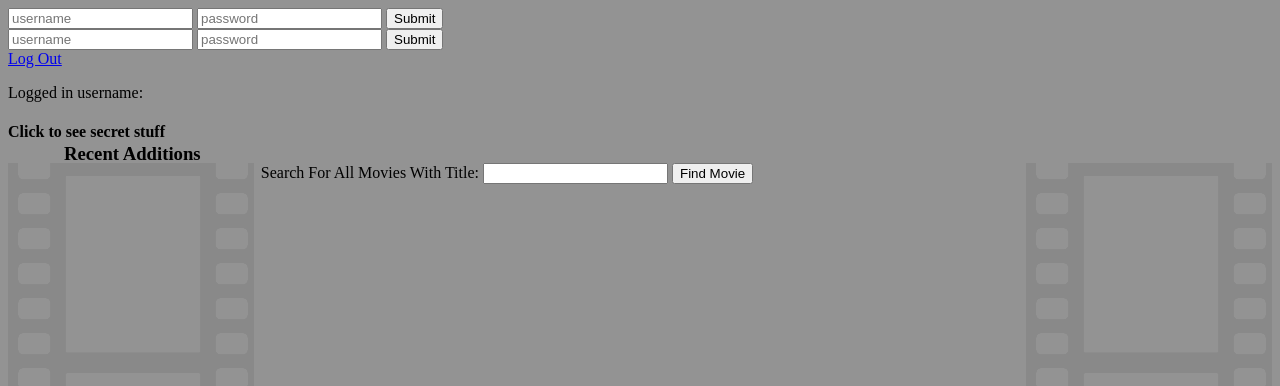
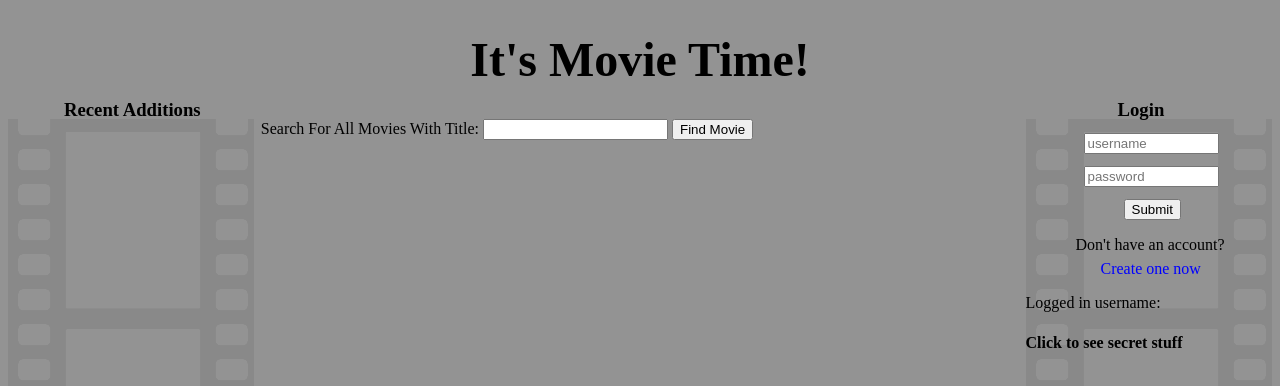
Before and after one commit to JoshEdgell/movie_app_frontend, a website: page public/index.html in a window 1280 px wide. Drawn offline with nearby package versions, Linux system fonts and the light colour scheme; no server answers.

Commit message:
did some index styling

```diff
--- a/public/app.js
+++ b/public/app.js
@@ -4,9 +4,7 @@ app.controller('MainController', ['$http', function($http){
   const controller = this;
   this.url = 'http://localhost:3000/';
   this.allMovies = [];
-  // =====INSERT===
   this.user = {};
-  // =====INSERT===
   this.allUsers = [];
   this.fiveMostRecentMovies = [];
   this.searchResults = [];
@@ -22,10 +20,15 @@ app.controller('MainController', ['$http', function($http){
   };
   this.newReviewText = '';
   this.requestedMovieId = 0;
+  // Center Div Displays
   this.displaySearchForm = true;
   this.displaySearchResults = false;
   this.displaySingleMovie = false;
   this.displayReviewEdit = false;
+  // Right Div Displays
+  this.displayLogin = true;
+  this.displayRegistration = false;
+  this.displayLogout = false;
   this.hideAllCenterDivs = function(){
     this.displaySearchResults = false;
     this.displaySingleMovie = false;
@@ -231,14 +234,23 @@ app.controller('MainController', ['$http', function($http){
       console.log(error, 'error from review edit');
     })
   };
+  this.displayRegistrationDiv = function(){
+    this.displayRegistration = true;
+    this.displayLogin = false;
+  }
 
+
+
+    // =============Put at bottom when finished=============
   this.getAllApiMovies();
   // this.getAllUsers();
+  // =======================================================
 
 // ============LOGIN METHODS BELOW=========
 
 //user account create///
    this.CreateUser = function(userPass) {
+     this.displayLogout = true;
      console.log('creating user');
      $http({
        method: 'POST',
--- a/public/index.html
+++ b/public/index.html
@@ -14,38 +14,7 @@
 
   <body ng-controller="MainController as ctrl">
 
-
-<!-- =========LOGIN INFO BELOW============= -->
-    <!-- //login form// -->
-        <form ng-submit="ctrl.login(userPass)">
-          <input type="text" ng-model="userPass.username" placeholder="username"/>
-          <input type="password" ng-model="userPass.password" placeholder="password"/>
-          <input type="submit"/>
-        </form>
-    <!-- register form -->
-        <form ng-submit="ctrl.CreateUser(userPass)">
-          <input type="text" ng-model="userPass.username" placeholder="username"/>
-          <input type="password" ng-model="userPass.password" placeholder="password"/>
-          <input type="submit"/>
-        </form>
-
-        <!-- //logout// -->
-
-        <a href="#" ng-click="ctrl.logout()">Log Out</a>
-    <!-- //test text below// -->
-        <p>Logged in username: {{ ctrl.user.username }} </p>
-
-        <h4 ng-click="ctrl.getUsers()">Click to see secret stuff</h4>
-
-        <div> {{ ctrl.error }} </div>
-
-        <div ng-repeat="user in ctrl.users">
-          <h1>{{ user.username }}</h1>
-        </div>
-        <!-- ///end test text// -->
-
-<!-- =========END LOGIN INFO============= -->
-
+    <h1>It's Movie Time!</h1>
 
     <div class="container">
 
@@ -57,8 +26,6 @@
             <img ng-src="{{movie.poster}}" class="recentMoviePoster" ng-click='ctrl.selectMovieToAddReview(movie.imdbid)'>
           </div>
         </div>
-
-
 
       </div>
 
@@ -151,6 +118,43 @@
       </div>
 
       <div class="rightDiv">
+
+            <!-- //login form// -->
+            <div class="login" ng-if="ctrl.displayLogin">
+              <h3>Login</h3>
+                <form ng-submit="ctrl.login(userPass)">
+                  <input type="text" class="loginForm" ng-model="userPass.username" placeholder="username"/>
+                  <input type="password" class="loginForm" ng-model="userPass.password" placeholder="password"/>
+                </br><input type="submit" class="formSubmit"/>
+                </form>
+                <p class="noAccount">Don't have an account? </br></p><p class="createAccount"><a href="#" ng-click="ctrl.displayRegistrationDiv();">Create one now</a></p>
+            </div>
+            <!-- register form -->
+            <div class="register" ng-if="ctrl.displayRegistration">
+              <h3>Register New User</h3>
+                <form ng-submit="ctrl.CreateUser(userPass)">
+                  <input type="text" class="registerForm" ng-model="userPass.username" placeholder="username"/>
+                  <input type="password" class="registerForm" ng-model="userPass.password" placeholder="password"/>
+                </br><input type="submit" class="registerFormSubmit"/>
+                </form>
+            </div>
+
+                <!-- //logout// -->
+
+                <a href="#" ng-click="ctrl.logout()" ng-if="ctrl.displayLogout">Log Out</a>
+            <!-- //test text below// -->
+                <p>Logged in username: {{ ctrl.user.username }} </p>
+
+                <h4 ng-click="ctrl.getUsers()">Click to see secret stuff</h4>
+
+                <div> {{ ctrl.error }} </div>
+
+                <div ng-repeat="user in ctrl.users">
+                  <h1>{{ user.username }}</h1>
+                </div>
+                <!-- ///end test text// -->
+
+        <!-- =========END LOGIN INFO============= -->
       </div>
 
     </div>
--- a/public/style.css
+++ b/public/style.css
@@ -6,6 +6,12 @@ h1 {
   text-align: center;
   font-size: 48px;
 }
+
+a {
+  text-decoration: none;
+  color: blue;
+}
+
 
 .container {
   display: flex;
@@ -88,3 +94,44 @@ h1 {
   background-repeat:repeat-y;
   max-width: 250px;
 }
+.login {
+  margin-left: 58px;
+  margin-top: -52px;
+}
+.login h3 {
+  margin-left: 34px;
+  margin-top: 32px;
+  margin-bottom: 0px;
+}
+.loginForm {
+  margin-top: 12px;
+  width: 127px;
+}
+.formSubmit {
+  margin-top: 12px;
+  margin-left: 40px;
+}
+.noAccount {
+  margin-left: -8px;
+}
+.createAccount {
+  margin-top: -10px;
+  margin-left: 17px;
+}
+.register {
+  margin-left: 58px;
+  margin-top: -52px;
+}
+.register h3 {
+  margin-left: -8px;
+  margin-top: 32px;
+  margin-bottom: 0px;
+}
+.registerForm {
+  margin-top: 12px;
+  width: 127px;
+}
+.registerFormSubmit {
+  margin-top: 12px;
+  margin-left: 40px;
+}
```
